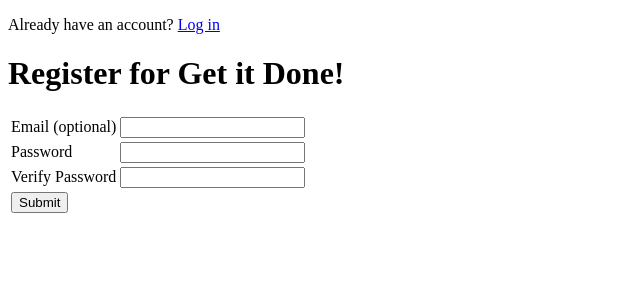
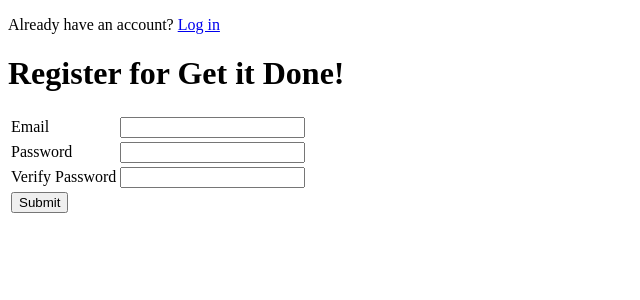
Before and after one commit to Bradleywboggs/getitdone, a Flask app: template templates/register.html in a window 1280 px wide. Shown: the top 300 px of the page, without its empty margins (0-640 px from the left). Run offline with Flask 2, Linux system fonts and the light colour scheme; the template is opened without the code that fills it, so the values that code supplies are empty.

Commit message:
Deleted (optional) from email HTML label

```diff
--- a/templates/login.html
+++ b/templates/login.html
@@ -11,7 +11,7 @@
       <tbody>
           <tr>
             <td>
-                <label for="email">Email (optional)</label>
+                <label for="email">Email</label>
               </td>
               <td>
                 <input name="email" type="text" value="{{email}}" />
--- a/templates/register.html
+++ b/templates/register.html
@@ -11,7 +11,7 @@
       <tbody>
           <tr>
             <td>
-                <label for="email">Email (optional)</label>
+                <label for="email">Email</label>
               </td>
               <td>
                 <input name="email" type="text" value="{{email}}" />
```
